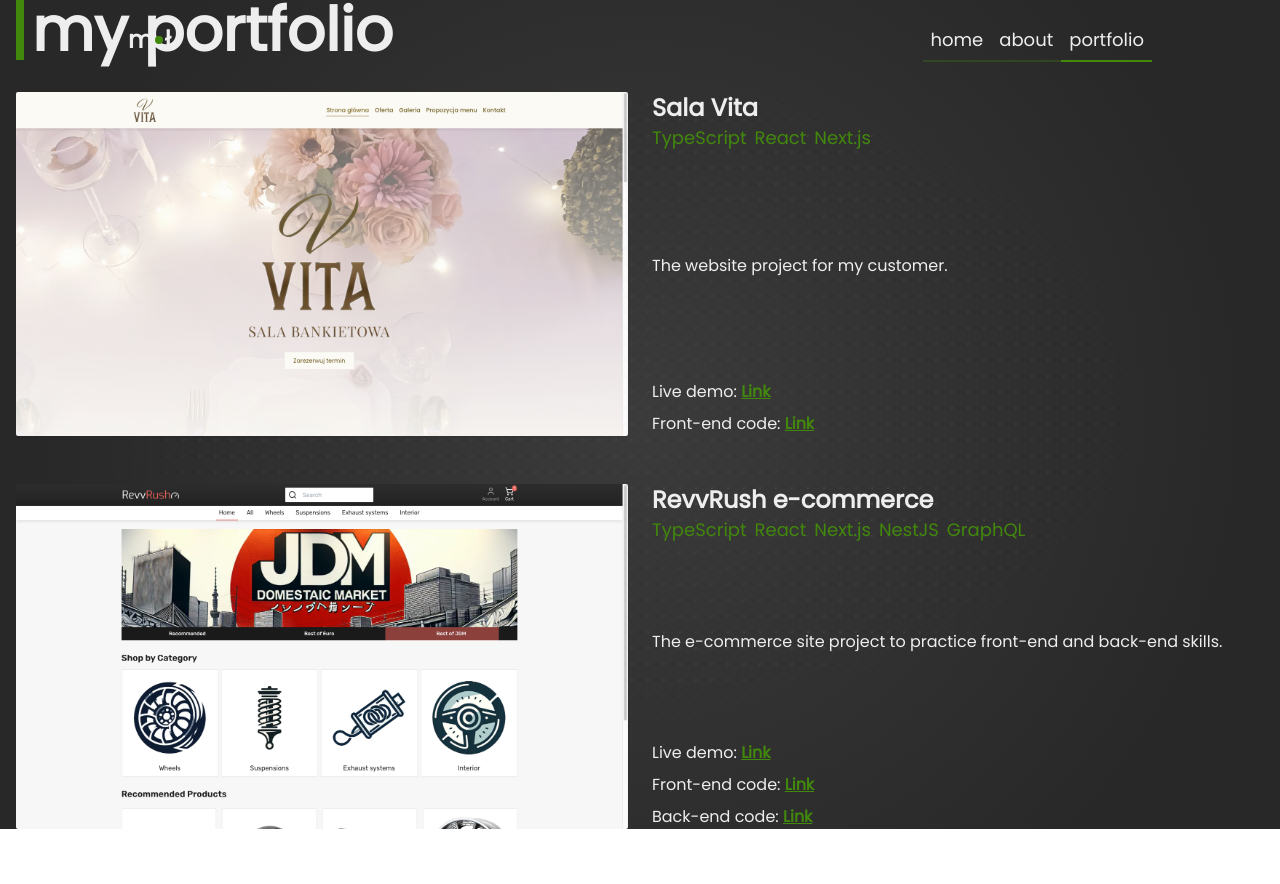
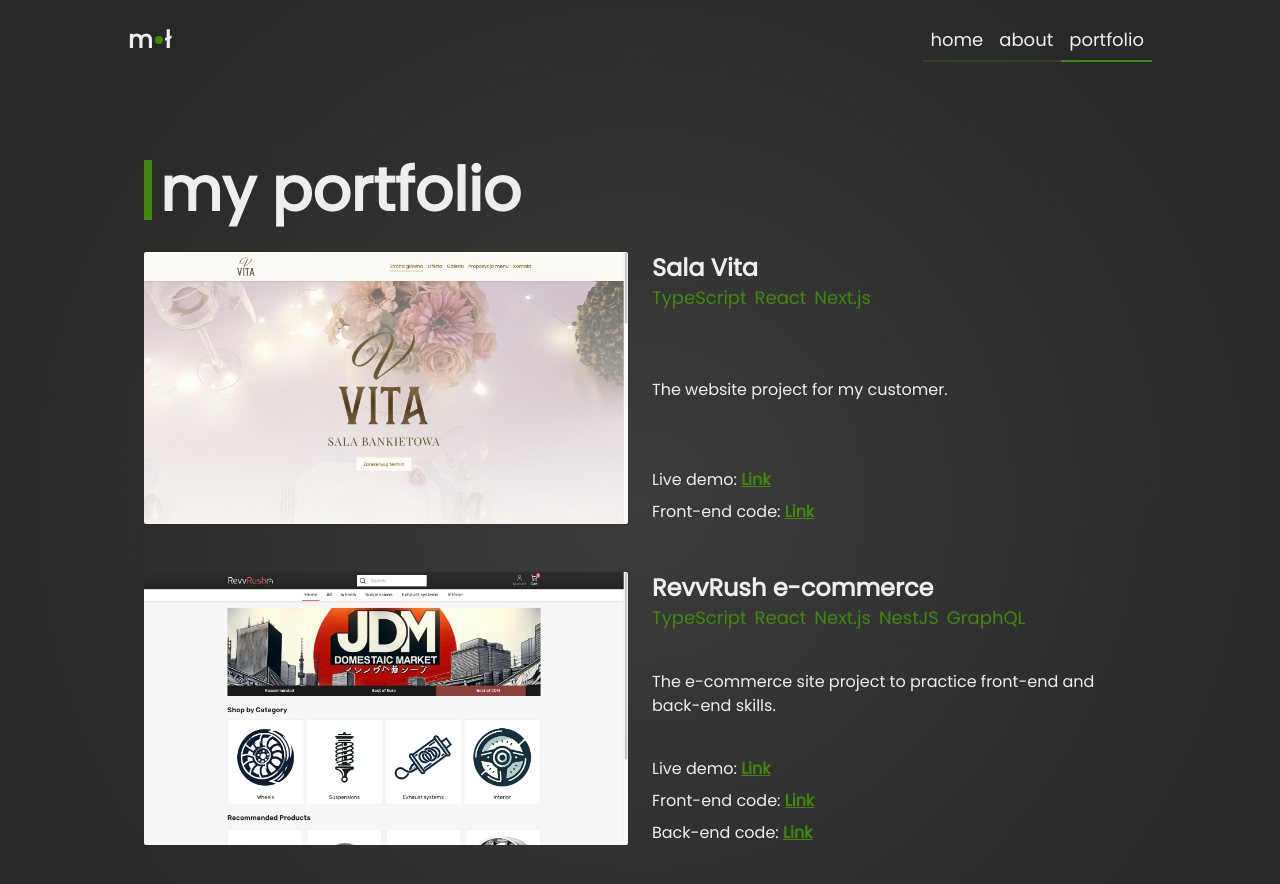
Before and after one commit to mikepatch/whatacode, a Next.js app: page /portfolio in a window 1280 px wide. Shown: the top 884 px of the page. Before the commit the page ends 829 px from the top, so only its background shows below. Built offline with nearby package versions, Linux system fonts and the light colour scheme.

Commit message:
feat: Add PortfolioPage

```diff
--- /dev/null
+++ b/src/app/(with-footer)/portfolio/page.tsx
@@ -0,0 +1,10 @@
+import { PageContainer } from "@/components/PageContainer";
+import { PortfolioList } from "@/components/portfolio/PortfolioList";
+
+export default function PortfolioPage() {
+	return (
+		<PageContainer title="my portfolio">
+			<PortfolioList />
+		</PageContainer>
+	);
+}
```
